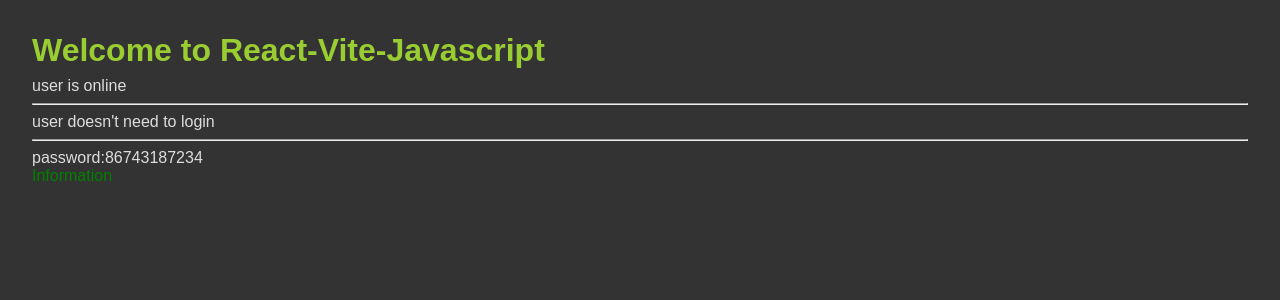
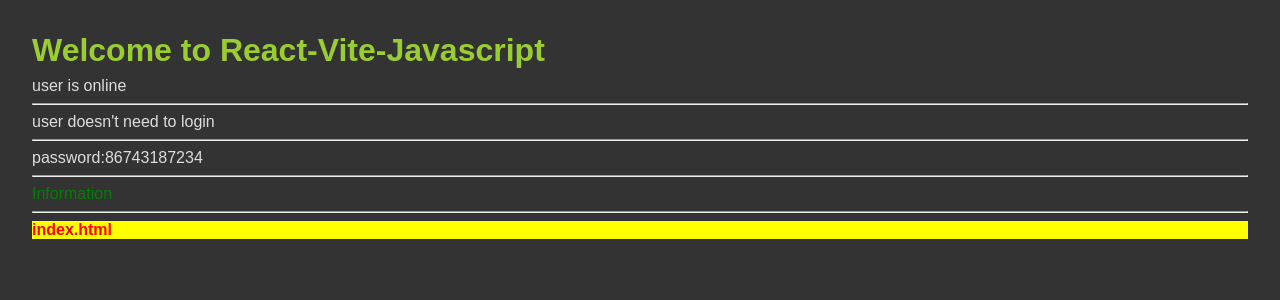
Before and after one commit to Scientific-Research/mk004-vite-react-start, a React (Vite) app: page / in a window 1280 px wide. Shown: the top 300 px of the page. Built offline with nearby package versions, Linux system fonts and the light colour scheme.

Commit message:
dynamic example with className

```diff
--- a/src/App.css
+++ b/src/App.css
@@ -22,4 +22,16 @@
   hr {
     margin: 0.5rem 0;
   }
+
+  .fileExists {
+    color: green;
+    font-size: 1.5rem;
+    background-color: aqua;
+  }
+
+  .fileIsDeleted {
+    color: red;
+    background-color: yellow;
+    font-weight: bold;
+  }
 }
--- a/src/App.jsx
+++ b/src/App.jsx
@@ -2,6 +2,9 @@
 
 const title = 'Our JSX Bascics Lessons';
 const userIsOnline = true;
+
+// const fileStatus = 'fileExists';
+const fileStatus = 'fileIsDeleted';
 
 export const App = () => {
   return (
@@ -23,10 +26,17 @@
       {/* Vite doesn't display the info after && in JS file created from npm run build, when userIsOnline = false;*/}
       {userIsOnline && <p>password:86743187234</p>}
 
+      <hr />
+
       {/* Inline-Style with ternary Operator */}
       <div style={userIsOnline ? { color: 'green' } : { color: 'red' }}>
         Information
       </div>
+      <hr />
+
+      {/* Dynamic example with className */}
+      {/* {fileStatus ? <div className={fileStatus}>index.html</div> : null} */}
+      {fileStatus && <div className={fileStatus}>index.html</div>}
 
       {/* Inline-Style with && operator */}
       {/* <div style={userIsOnline && { color: `green` }}>information</div> */}
```
